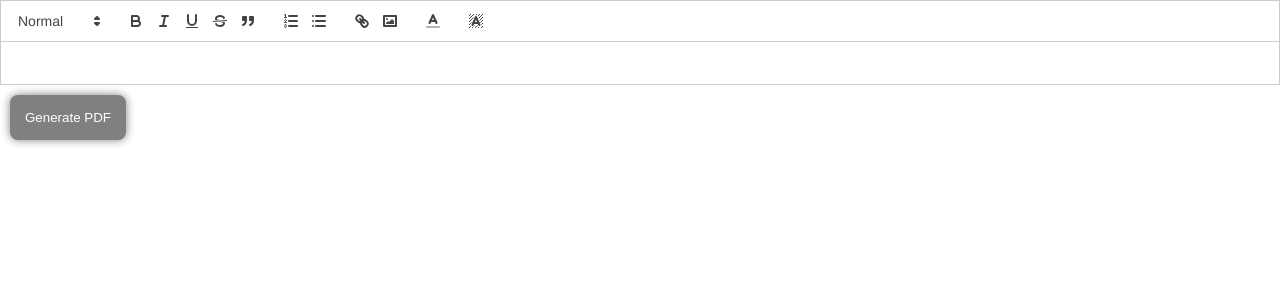
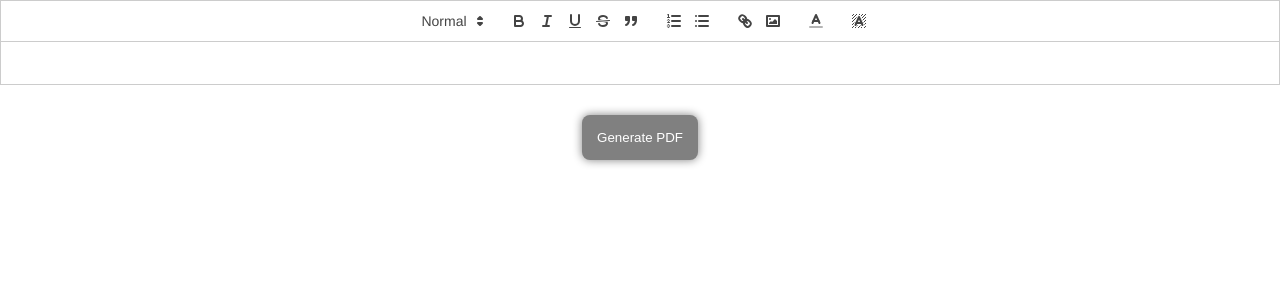
Before and after one commit to TheProgramMaster/MSU-Provost-Office-PDF-Generator-Module, a React (Create React App) app in the folder geeks-for-geeks/: page / in a window 1280 px wide. Shown: the top 300 px of the page. Built offline with nearby package versions, Linux system fonts and the light colour scheme.

Commit message:
Centered the Gen pdf button

```diff
--- a/geeks-for-geeks/package.json
+++ b/geeks-for-geeks/package.json
@@ -10,6 +10,7 @@
     "jspdf": "^2.5.1",
     "parchment": "^2.0.1",
     "quill": "^1.3.7",
+    "quill-image-resize-module": "^3.0.0",
     "react": "^18.2.0",
     "react-dom": "^18.2.0",
     "react-helmet": "^6.1.0",
--- a/geeks-for-geeks/src/App.css
+++ b/geeks-for-geeks/src/App.css
@@ -13,3 +13,8 @@
   color: black;
 
 }
+.btn-submit {
+  display: block;
+  margin: 0 auto;
+  text-align: center;
+}
--- a/geeks-for-geeks/src/App.js
+++ b/geeks-for-geeks/src/App.js
@@ -3,10 +3,19 @@ import 'react-quill/dist/quill.snow.css';
 import ReactQuill from 'react-quill';
 import jsPDF from 'jspdf';
 import html2canvas from 'html2canvas';
+import './App.css';
+
 
 function App() {
   const [value, setValue] = useState('');
   const [uploadedImage, setUploadedImage] = useState(null);
+  // useEffect(() => {
+  //   // Register the image resize module
+  //   const Quill = window.Quill;
+  //   const ImageResize = require('quill-image-resize-module');
+  //   Quill.register('modules/imageResize', ImageResize);
+  // }, []);
+
 
 
   const modules = {
@@ -18,6 +27,7 @@ function App() {
       [{ 'color': [] }],
       [{ 'background': [] }]
     ]
+
   };
 
   // const handleImageUpload = (e) => {
@@ -40,7 +50,7 @@ function App() {
     html2canvas(quillEditor, { scale: 2 }).then(canvas => {
       const imgData = canvas.toDataURL('image/jpeg', 1); // Use JPEG format with quality 1
 
-      const doc = new jsPDF();
+      const doc = new jsPDF('a4');
       doc.addImage(imgData, 'JPEG', 10, 10, 180, 150); // Adjust the position and size as needed
       doc.save('my-document.pdf'); // Save the PDF with a filename
     });
@@ -64,7 +74,7 @@ function App() {
         <ReactQuill modules={modules} theme="snow" value={value} onChange={handleChange} />
       </div>
 
-      <form id="pdfForm">
+      <div style={styles.container}>
         <button
           type="button"
           className="btn-submit"
@@ -74,17 +84,17 @@ function App() {
         >
           Generate PDF
         </button>
-      </form>
+      </div>
     </div>
   );
 }
 
 const styles = {
   container: {
-    textAlign: 'center',
-    margin: 'auto',
+    display: 'flex',
+    justifyContent: 'center',
+    alignItems: 'center',
     padding: '20px',
-    width: 400,
   },
   heading: {
     fontSize: '34px',
```
Also changed, not shown: 2 other files (tests, documents, lock files or other folders).
